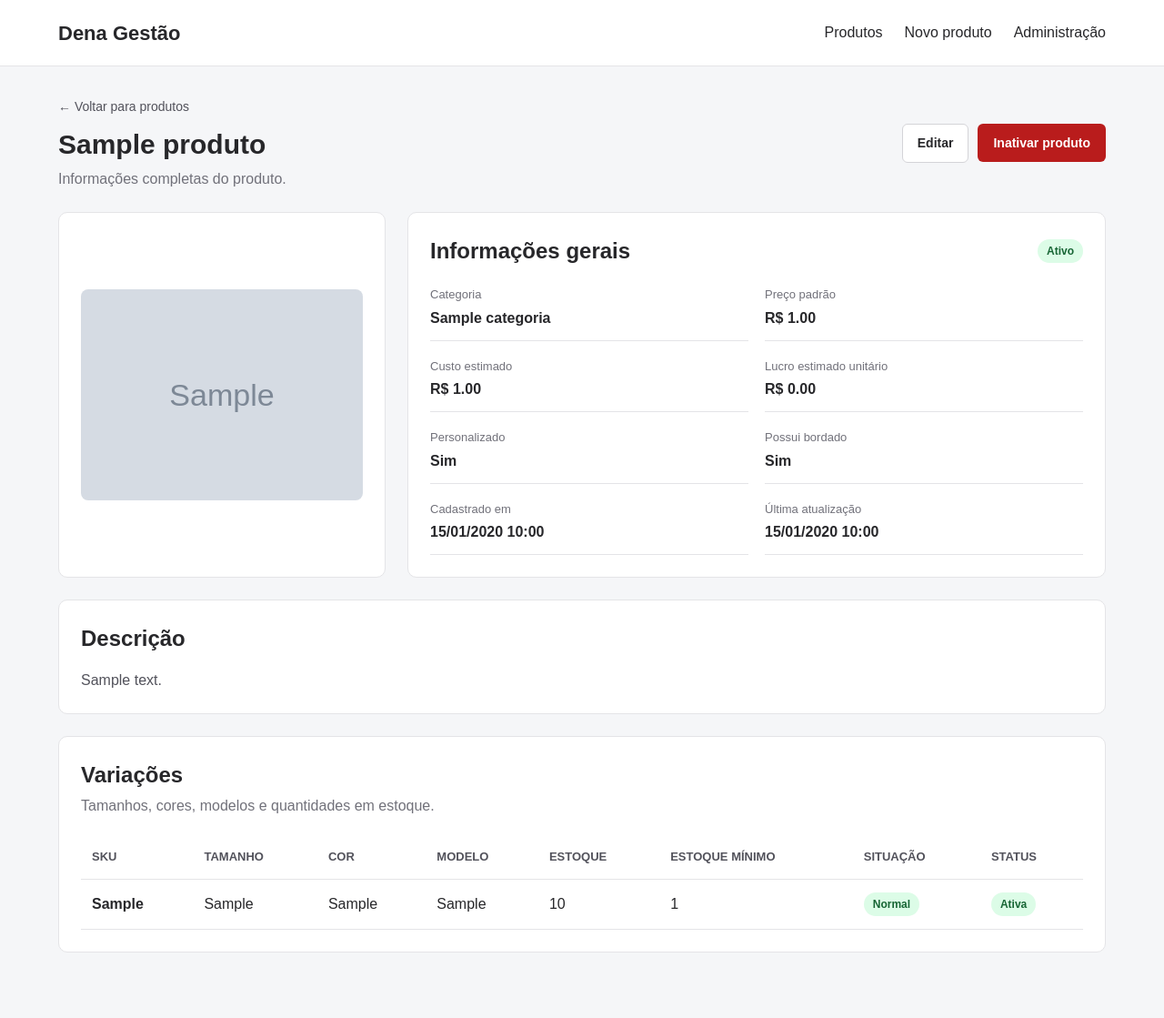
After one commit to EricSinval/dena-gestao, a Django app: page /produtos/1/ in a window 1280 px wide. The commit adds this page. Shown: the whole page at 91% size. Run offline with Django 5.2, Linux system fonts and the light colour scheme; tables that the repository leaves empty hold one stand-in row (values such as "Sample post"); grey boxes marked "Sample" are stand-in pictures.

Commit message:
feat: adiciona detalhes edicao e inativacao de produtos

```diff
--- a/Dena_Gestão/backend/produtos/static/produtos/css/style.css
+++ b/Dena_Gestão/backend/produtos/static/produtos/css/style.css
@@ -349,3 +349,148 @@ textarea.form-control {
         flex-direction: column;
     }
 }
+
+    .acoes-pagina {
+    align-items: center;
+    display: flex;
+    flex-wrap: wrap;
+    gap: 10px;
+}
+
+.formulario-inline {
+    display: inline;
+}
+
+.botao-perigo {
+    background: #b91c1c;
+    color: #ffffff;
+}
+
+.botao-perigo:hover {
+    background: #991b1b;
+}
+
+.botao-sucesso {
+    background: #15803d;
+    color: #ffffff;
+}
+
+.botao-sucesso:hover {
+    background: #166534;
+}
+
+.link-voltar {
+    color: #52525b;
+    display: inline-block;
+    font-size: 14px;
+    margin-bottom: 8px;
+}
+
+.link-voltar:hover {
+    text-decoration: underline;
+}
+
+.detalhes-grid {
+    display: grid;
+    gap: 24px;
+    grid-template-columns: minmax(260px, 360px) 1fr;
+}
+
+.produto-foto-card {
+    align-items: center;
+    display: flex;
+    justify-content: center;
+}
+
+.produto-imagem-detalhe {
+    border-radius: 8px;
+    max-height: 420px;
+    max-width: 100%;
+    object-fit: contain;
+}
+
+.sem-imagem-detalhe {
+    align-items: center;
+    background: #f4f4f5;
+    border-radius: 8px;
+    color: #71717a;
+    display: flex;
+    height: 300px;
+    justify-content: center;
+    width: 100%;
+}
+
+.detalhe-cabecalho {
+    align-items: center;
+    display: flex;
+    gap: 16px;
+    justify-content: space-between;
+    margin-bottom: 20px;
+}
+
+.lista-detalhes {
+    display: grid;
+    gap: 18px;
+    grid-template-columns: repeat(2, minmax(0, 1fr));
+}
+
+.lista-detalhes div {
+    border-bottom: 1px solid #e4e4e7;
+    padding-bottom: 12px;
+}
+
+.lista-detalhes dt {
+    color: #71717a;
+    font-size: 13px;
+    margin-bottom: 4px;
+}
+
+.lista-detalhes dd {
+    font-size: 16px;
+    font-weight: 600;
+}
+
+.descricao-produto {
+    color: #52525b;
+    margin-top: 16px;
+}
+
+.texto-secundario {
+    color: #71717a;
+    margin-top: 4px;
+}
+
+.status-alerta {
+    background: #fef3c7;
+    color: #92400e;
+}
+
+.acoes-tabela {
+    display: flex;
+    gap: 12px;
+}
+
+.link-acao {
+    color: #3f3f46;
+    font-size: 14px;
+    font-weight: 600;
+}
+
+.link-acao:hover {
+    text-decoration: underline;
+}
+
+.estado-vazio-menor {
+    padding-bottom: 24px;
+    padding-top: 24px;
+}
+
+@media (max-width: 800px) {
+    .detalhes-grid {
+        grid-template-columns: 1fr;
+    }
+
+    .lista-detalhes {
+        grid-template-columns: 1fr;
+    }
+}
--- /dev/null
+++ b/Dena_Gestão/backend/produtos/templates/produtos/detalhe_produto.html
@@ -0,0 +1,265 @@
+{% extends "produtos/base.html" %}
+
+{% block title %}
+    {{ produto.nome }} | Dena Gestão
+{% endblock %}
+
+{% block content %}
+    <section class="titulo-pagina">
+        <div>
+            <a
+                href="{% url 'produtos:lista_produtos' %}"
+                class="link-voltar"
+            >
+                ← Voltar para produtos
+            </a>
+
+            <h1>{{ produto.nome }}</h1>
+
+            <p>
+                Informações completas do produto.
+            </p>
+        </div>
+
+        <div class="acoes-pagina">
+            <a
+                href="{% url 'produtos:editar_produto' produto.id %}"
+                class="botao botao-secundario"
+            >
+                Editar
+            </a>
+
+            <form
+                method="post"
+                action="{% url 'produtos:alterar_status_produto' produto.id %}"
+                class="formulario-inline"
+            >
+                {% csrf_token %}
+
+                {% if produto.ativo %}
+                    <button
+                        type="submit"
+                        class="botao botao-perigo"
+                        onclick="return confirm('Deseja realmente inativar este produto?');"
+                    >
+                        Inativar produto
+                    </button>
+                {% else %}
+                    <button
+                        type="submit"
+                        class="botao botao-sucesso"
+                        onclick="return confirm('Deseja reativar este produto?');"
+                    >
+                        Reativar produto
+                    </button>
+                {% endif %}
+            </form>
+        </div>
+    </section>
+
+    <section class="detalhes-grid">
+        <div class="card produto-foto-card">
+            {% if produto.imagem %}
+                <img
+                    src="{{ produto.imagem.url }}"
+                    alt="{{ produto.nome }}"
+                    class="produto-imagem-detalhe"
+                >
+            {% else %}
+                <div class="sem-imagem-detalhe">
+                    Produto sem imagem
+                </div>
+            {% endif %}
+        </div>
+
+        <div class="card">
+            <div class="detalhe-cabecalho">
+                <h2>Informações gerais</h2>
+
+                {% if produto.ativo %}
+                    <span class="status status-ativo">
+                        Ativo
+                    </span>
+                {% else %}
+                    <span class="status status-inativo">
+                        Inativo
+                    </span>
+                {% endif %}
+            </div>
+
+            <dl class="lista-detalhes">
+                <div>
+                    <dt>Categoria</dt>
+                    <dd>{{ produto.categoria.nome }}</dd>
+                </div>
+
+                <div>
+                    <dt>Preço padrão</dt>
+                    <dd>
+                        R$ {{ produto.preco_padrao|floatformat:2 }}
+                    </dd>
+                </div>
+
+                <div>
+                    <dt>Custo estimado</dt>
+                    <dd>
+                        R$ {{ produto.custo_estimado|floatformat:2 }}
+                    </dd>
+                </div>
+
+                <div>
+                    <dt>Lucro estimado unitário</dt>
+                    <dd>
+                        R$ {{ produto.lucro_estimado|floatformat:2 }}
+                    </dd>
+                </div>
+
+                <div>
+                    <dt>Personalizado</dt>
+                    <dd>
+                        {% if produto.personalizado %}
+                            Sim
+                        {% else %}
+                            Não
+                        {% endif %}
+                    </dd>
+                </div>
+
+                <div>
+                    <dt>Possui bordado</dt>
+                    <dd>
+                        {% if produto.possui_bordado %}
+                            Sim
+                        {% else %}
+                            Não
+                        {% endif %}
+                    </dd>
+                </div>
+
+                <div>
+                    <dt>Cadastrado em</dt>
+                    <dd>
+                        {{ produto.data_criacao|date:"d/m/Y H:i" }}
+                    </dd>
+                </div>
+
+                <div>
+                    <dt>Última atualização</dt>
+                    <dd>
+                        {{ produto.data_atualizacao|date:"d/m/Y H:i" }}
+                    </dd>
+                </div>
+            </dl>
+        </div>
+    </section>
+
+    <section class="card">
+        <h2>Descrição</h2>
+
+        <div class="descricao-produto">
+            {% if produto.descricao %}
+                {{ produto.descricao|linebreaks }}
+            {% else %}
+                <p>Nenhuma descrição cadastrada.</p>
+            {% endif %}
+        </div>
+    </section>
+
+    <section class="card">
+        <div class="detalhe-cabecalho">
+            <div>
+                <h2>Variações</h2>
+
+                <p class="texto-secundario">
+                    Tamanhos, cores, modelos e quantidades em estoque.
+                </p>
+            </div>
+        </div>
+
+        {% if variacoes %}
+            <div class="tabela-container">
+                <table class="tabela">
+                    <thead>
+                        <tr>
+                            <th>SKU</th>
+                            <th>Tamanho</th>
+                            <th>Cor</th>
+                            <th>Modelo</th>
+                            <th>Estoque</th>
+                            <th>Estoque mínimo</th>
+                            <th>Situação</th>
+                            <th>Status</th>
+                        </tr>
+                    </thead>
+
+                    <tbody>
+                        {% for variacao in variacoes %}
+                            <tr>
+                                <td>
+                                    <strong>
+                                        {{ variacao.codigo_sku }}
+                                    </strong>
+                                </td>
+
+                                <td>{{ variacao.tamanho }}</td>
+
+                                <td>{{ variacao.cor }}</td>
+
+                                <td>
+                                    {{ variacao.modelo|default:"—" }}
+                                </td>
+
+                                <td>
+                                    {{ variacao.quantidade_estoque }}
+                                </td>
+
+                                <td>
+                                    {{ variacao.estoque_minimo }}
+                                </td>
+
+                                <td>
+                                    {% if variacao.estoque_baixo %}
+                                        <span class="status status-alerta">
+                                            Estoque baixo
+                                        </span>
+                                    {% else %}
+                                        <span class="status status-ativo">
+                                            Normal
+                                        </span>
+                                    {% endif %}
+                                </td>
+
+                                <td>
+                                    {% if variacao.ativo %}
+                                        <span class="status status-ativo">
+                                            Ativa
+                                        </span>
+                                    {% else %}
+                                        <span class="status status-inativo">
+                                            Inativa
+                                        </span>
+                                    {% endif %}
+                                </td>
+                            </tr>
+                        {% endfor %}
+                    </tbody>
+                </table>
+            </div>
+        {% else %}
+            <div class="estado-vazio estado-vazio-menor">
+                <h3>Nenhuma variação cadastrada</h3>
+
+                <p>
+                    As variações ainda podem ser cadastradas pelo painel administrativo.
+                </p>
+
+                <a
+                    href="/admin/produtos/variacaoproduto/add/"
+                    class="botao botao-secundario"
+                >
+                    Cadastrar variação no Admin
+                </a>
+            </div>
+        {% endif %}
+    </section>
+{% endblock %}
--- a/Dena_Gestão/backend/produtos/urls.py
+++ b/Dena_Gestão/backend/produtos/urls.py
@@ -16,4 +16,19 @@ urlpatterns = [
         views.cadastrar_produto,
         name="cadastrar_produto",
     ),
+    path(
+        "<int:produto_id>/",
+        views.detalhe_produto,
+        name="detalhe_produto",
+    ),
+    path(
+        "<int:produto_id>/editar/",
+        views.editar_produto,
+        name="editar_produto",
+    ),
+    path(
+        "<int:produto_id>/alterar-status/",
+        views.alterar_status_produto,
+        name="alterar_status_produto",
+    ),
 ]
--- a/Dena_Gestão/backend/produtos/views.py
+++ b/Dena_Gestão/backend/produtos/views.py
@@ -1,6 +1,7 @@
 from django.contrib import messages
 from django.db.models import Q
-from django.shortcuts import redirect, render
+from django.shortcuts import get_object_or_404, redirect, render
+from django.views.decorators.http import require_POST
 
 from .forms import ProdutoForm
 from .models import Categoria, Produto
@@ -25,7 +26,6 @@ def lista_produtos(request):
 
     if status == "ativo":
         produtos = produtos.filter(ativo=True)
-
     elif status == "inativo":
         produtos = produtos.filter(ativo=False)
 
@@ -67,8 +67,9 @@ def cadastrar_produto(request):
         formulario = ProdutoForm()
 
     contexto = {
-        "formulario": formulario,
-        "titulo": "Cadastrar produto",
+    "formulario": formulario,
+    "titulo": "Cadastrar produto",
+    "texto_botao": "Salvar produto",
     }
 
     return render(
@@ -76,3 +77,99 @@ def cadastrar_produto(request):
         "produtos/formulario_produto.html",
         contexto,
     )
+
+
+def detalhe_produto(request, produto_id):
+    produto = get_object_or_404(
+        Produto.objects.select_related("categoria").prefetch_related(
+            "variacoes"
+        ),
+        id=produto_id,
+    )
+
+    contexto = {
+        "produto": produto,
+        "variacoes": produto.variacoes.all(),
+    }
+
+    return render(
+        request,
+        "produtos/detalhe_produto.html",
+        contexto,
+    )
+
+
+def editar_produto(request, produto_id):
+    produto = get_object_or_404(
+        Produto,
+        id=produto_id,
+    )
+
+    if request.method == "POST":
+        formulario = ProdutoForm(
+            request.POST,
+            request.FILES,
+            instance=produto,
+        )
+
+        if formulario.is_valid():
+            produto = formulario.save()
+
+            messages.success(
+                request,
+                f'O produto "{produto.nome}" foi atualizado com sucesso.',
+            )
+
+            return redirect(
+                "produtos:detalhe_produto",
+                produto_id=produto.id,
+            )
+
+    else:
+        formulario = ProdutoForm(
+            instance=produto,
+        )
+
+    contexto = {
+        "formulario": formulario,
+        "titulo": "Editar produto",
+        "produto": produto,
+        "texto_botao": "Salvar alterações",
+    }
+
+    return render(
+        request,
+        "produtos/formulario_produto.html",
+        contexto,
+    )
+
+
+@require_POST
+def alterar_status_produto(request, produto_id):
+    produto = get_object_or_404(
+        Produto,
+        id=produto_id,
+    )
+
+    produto.ativo = not produto.ativo
+    produto.save(
+        update_fields=[
+            "ativo",
+            "data_atualizacao",
+        ]
+    )
+
+    if produto.ativo:
+        mensagem = f'O produto "{produto.nome}" foi reativado.'
+    else:
+        mensagem = f'O produto "{produto.nome}" foi inativado.'
+
+    messages.success(
+        request,
+        mensagem,
+    )
+
+    return redirect(
+        "produtos:detalhe_produto",
+        produto_id=produto.id,
+    )
```
Also changed, not shown: Dena_Gestão/backend/produtos/models.py (+8 -4 lines), Dena_Gestão/backend/produtos/templates/produtos/formulario_produto.html (+10 -1 lines), Dena_Gestão/backend/produtos/templates/produtos/lista_produtos.html (+20 -0 lines).
